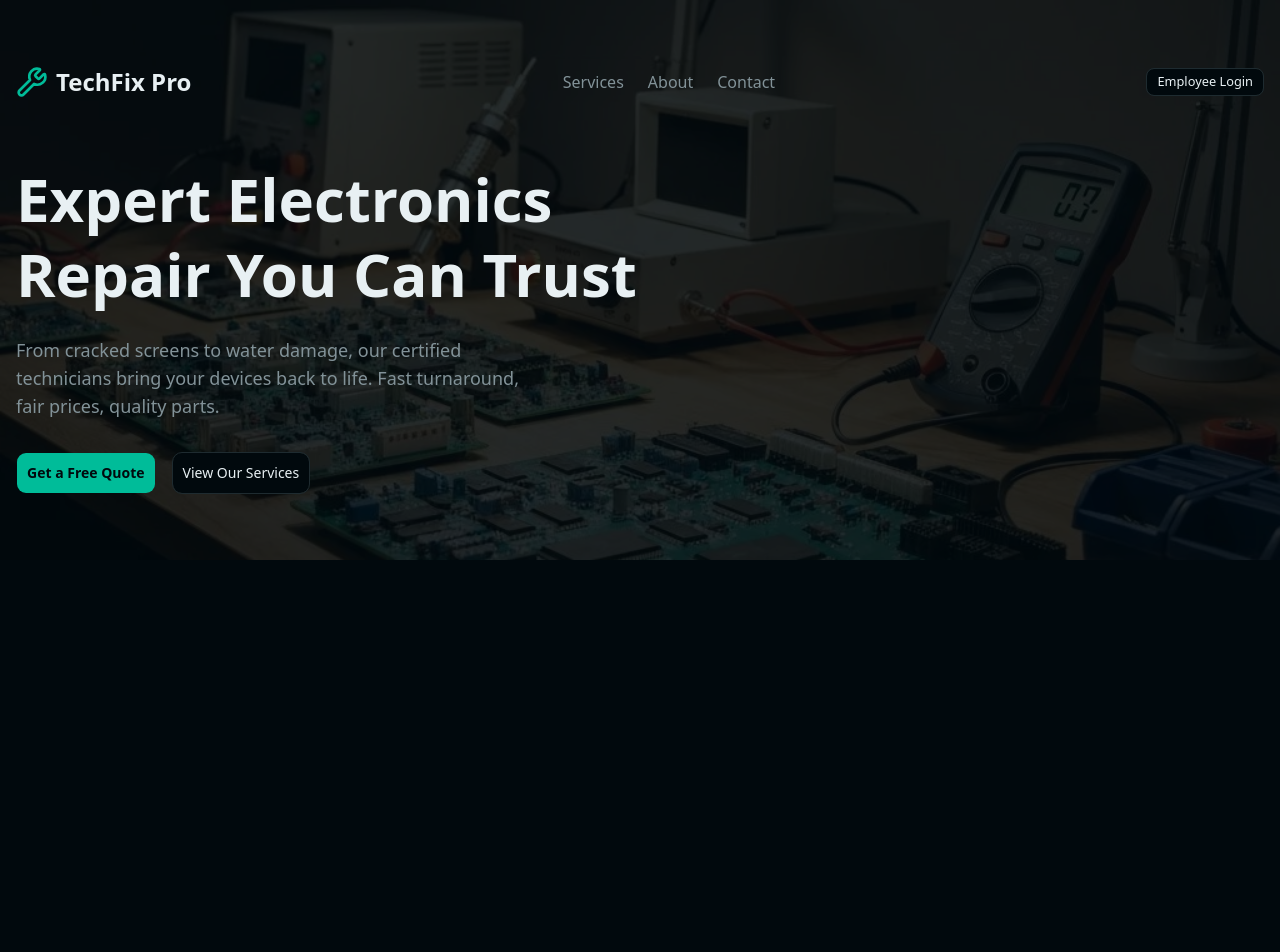
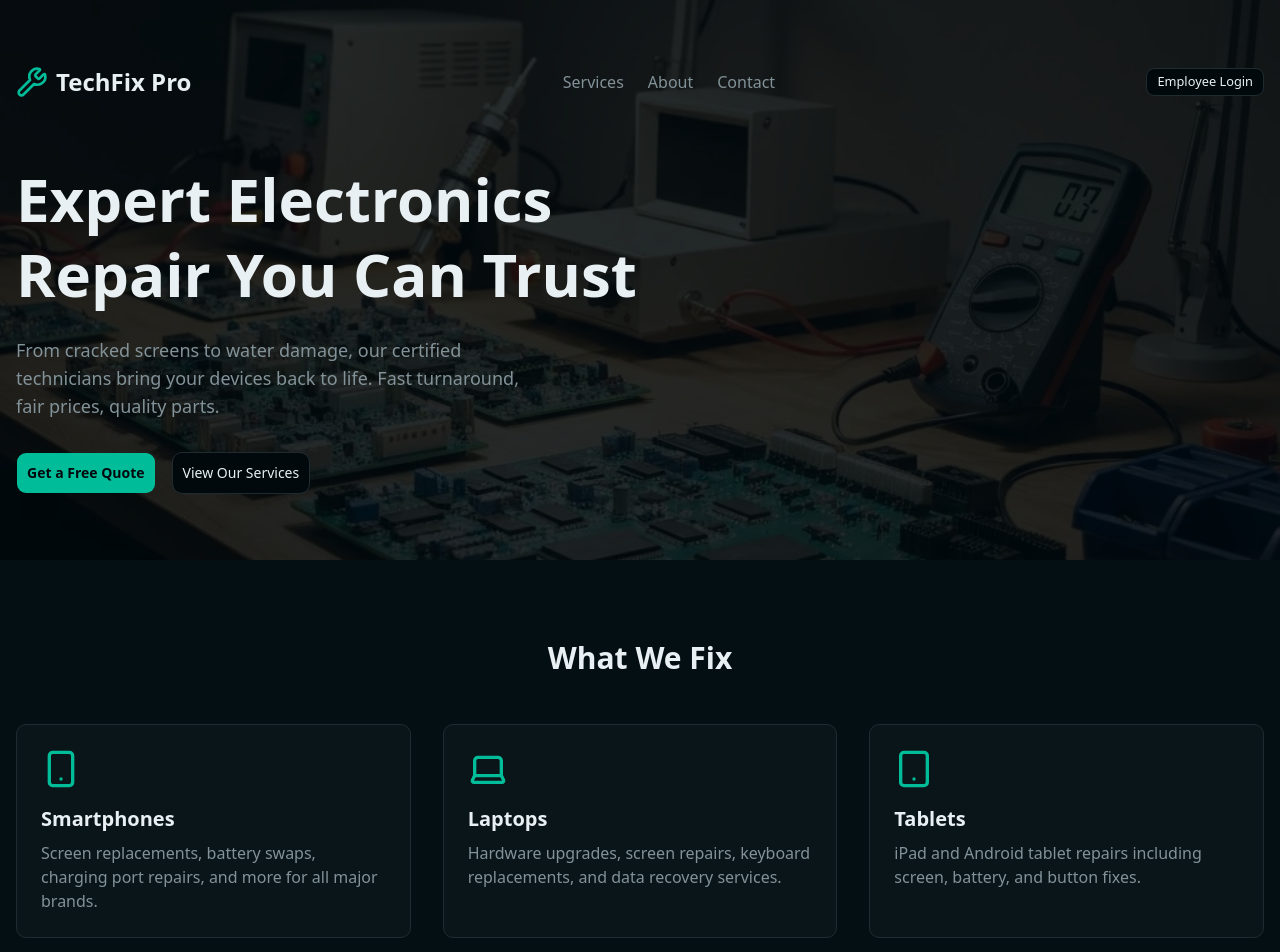
Before and after one commit to hermanconnor/technotes, a React (Vite) app in the folder frontend/: page / in a window 1280 px wide. Shown: the top 952 px of the page. Before the commit the page ends 800 px from the top, so only its background shows below. Built offline with nearby package versions, Linux system fonts and the light colour scheme.

Commit message:
Create services section on home page

```diff
--- /dev/null
+++ b/frontend/src/components/home/ServiceCard.tsx
@@ -0,0 +1,17 @@
+interface Props {
+  icon: React.ReactNode;
+  title: string;
+  description: string;
+}
+
+const ServiceCard = ({ icon, title, description }: Props) => {
+  return (
+    <div className="bg-secondary/50 border-border hover:border-primary/50 rounded-lg border p-6 transition-colors">
+      <div className="text-primary mb-4">{icon}</div>
+      <h3 className="text-foreground mb-2 text-xl font-semibold">{title}</h3>
+      <p className="text-muted-foreground">{description}</p>
+    </div>
+  );
+};
+
+export default ServiceCard;
--- /dev/null
+++ b/frontend/src/components/home/Services.tsx
@@ -0,0 +1,33 @@
+import { Laptop, Smartphone, Tablet } from "lucide-react";
+import ServiceCard from "./ServiceCard";
+
+const Services = () => {
+  return (
+    <section id="services" className="bg-card py-20">
+      <div className="container mx-auto px-4">
+        <h2 className="text-foreground mb-12 text-center text-3xl font-bold">
+          What We Fix
+        </h2>
+        <div className="grid gap-8 md:grid-cols-3">
+          <ServiceCard
+            icon={<Smartphone className="size-10" />}
+            title="Smartphones"
+            description="Screen replacements, battery swaps, charging port repairs, and more for all major brands."
+          />
+          <ServiceCard
+            icon={<Laptop className="size-10" />}
+            title="Laptops"
+            description="Hardware upgrades, screen repairs, keyboard replacements, and data recovery services."
+          />
+          <ServiceCard
+            icon={<Tablet className="size-10" />}
+            title="Tablets"
+            description="iPad and Android tablet repairs including screen, battery, and button fixes."
+          />
+        </div>
+      </div>
+    </section>
+  );
+};
+
+export default Services;
--- a/frontend/src/pages/HomePage.tsx
+++ b/frontend/src/pages/HomePage.tsx
@@ -1,9 +1,14 @@
-import Hero from "@/components/Hero";
+import Hero from "@/components/home/Hero";
+import Services from "@/components/home/Services";
 
 const HomePage = () => {
   return (
     <>
+      {/* Hero Section */}
       <Hero />
+      {/* Services Section */}
+      <Services />
+      {/* Features Section */}
     </>
   );
 };
```
Also changed, not shown: frontend/src/components/home/Hero.tsx (renamed from frontend/src/components/Hero.tsx).
